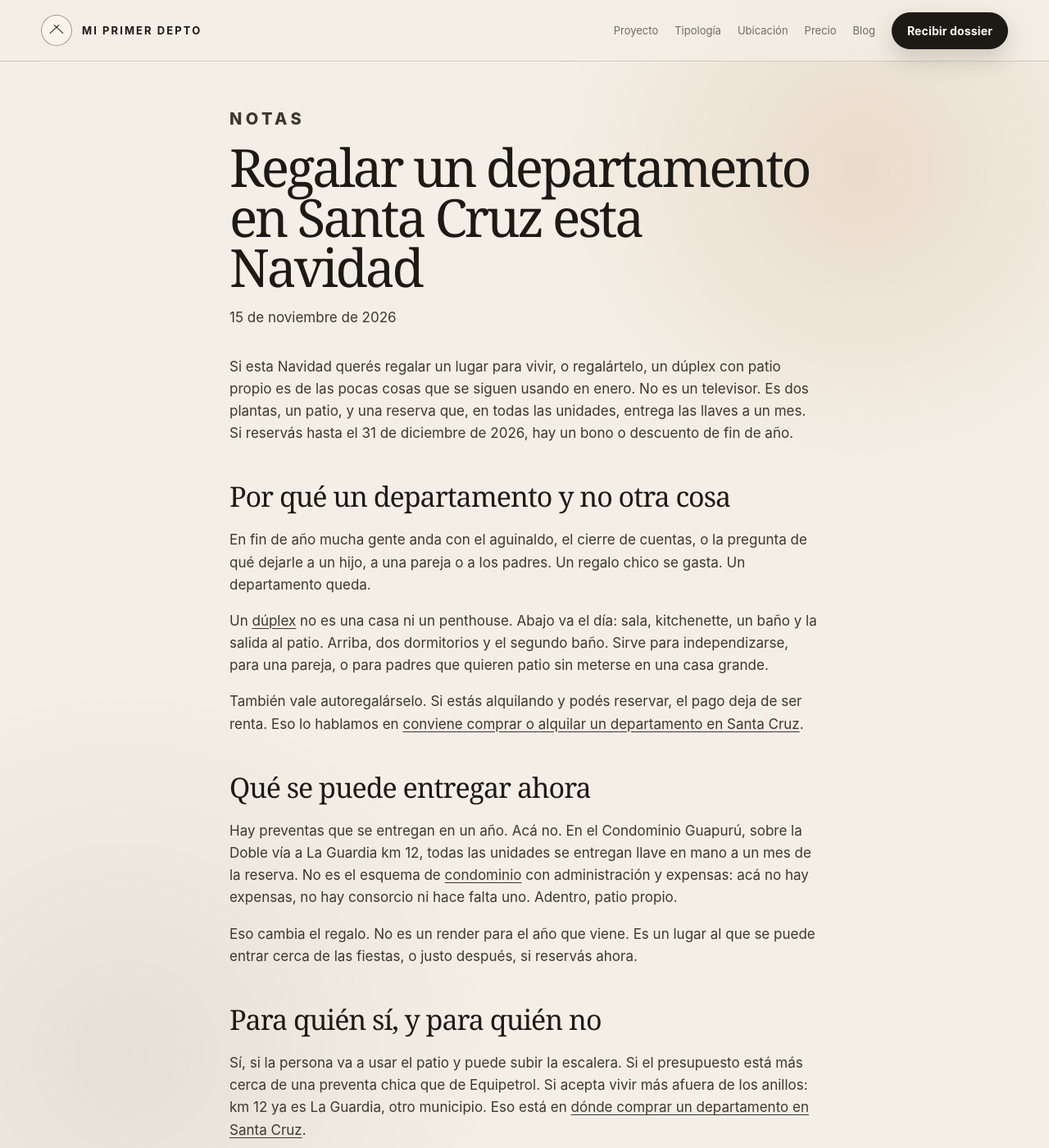
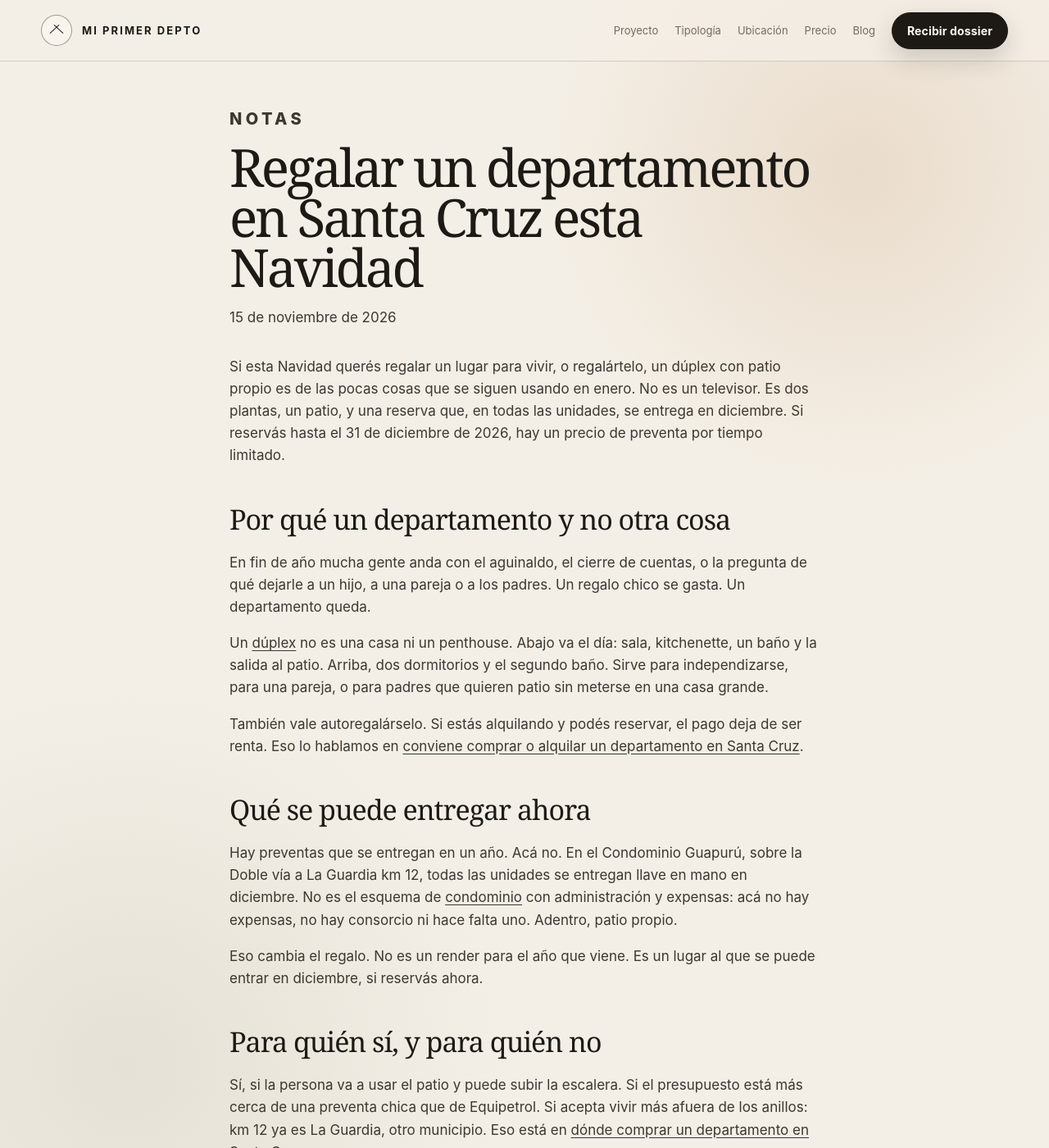
Before and after one commit to juanmanuelramallo/miprimerdepto, a Jekyll site: the page built from _posts/2026-11-15-regalar-departamento-navidad-santa-cruz.md, in a window 1280 px wide and 1400 px high. Shown: the whole window at 82% size. Built offline with Jekyll 4.4.1, drawn with Linux system fonts in a browser that asks for light colours; some of the changed text lies outside the part shown.

Commit message:
Swap Christmas promo to limited pre-sale price and December delivery
Replace the generic year-end bonus wording with precio de preventa por tiempo limitado through 31 December 2026, without an amount. Delivery in this post is now December, not one month after reservation.

```diff
--- a/_posts/2026-11-15-regalar-departamento-navidad-santa-cruz.md
+++ b/_posts/2026-11-15-regalar-departamento-navidad-santa-cruz.md
@@ -1,29 +1,29 @@
 ---
 layout: post
 title: "Regalar un departamento en Santa Cruz esta Navidad"
-description: "Si esta Navidad querés regalar un lugar para vivir, o regalártelo, un dúplex con patio es un regalo que se sigue usando en enero. Se reserva ahora y, en todas las unidades, se entrega llave en mano a un mes. Hasta el 31 de diciembre de 2026 hay un bono o descuento de fin de año."
+description: "Si esta Navidad querés regalar un lugar para vivir, o regalártelo, un dúplex con patio es un regalo que se sigue usando en enero. Se reserva ahora y, en todas las unidades, se entrega en diciembre. Hasta el 31 de diciembre de 2026 hay un precio de preventa por tiempo limitado."
 permalink: /blog/regalar-departamento-navidad-santa-cruz/
 date_label: 15 de noviembre de 2026
 robots: noindex, nofollow
 sitemap: false
-cta_text: "Si reservás hasta el 31 de diciembre de 2026, hay un bono o descuento de fin de año. Pedí el dossier y consultá el detalle por WhatsApp."
-cta_whatsapp: "https://wa.me/59177363153?text=Hola%2C%20quiero%20recibir%20el%20dossier%2C%20planos%2C%20precios%20y%20disponibilidad%20de%20Mi%20Primer%20Depto%2C%20y%20consultar%20el%20bono%20de%20fin%20de%20a%C3%B1o"
+cta_text: "Si reservás hasta el 31 de diciembre de 2026, hay un precio de preventa por tiempo limitado. Pedí el dossier y consultá el detalle por WhatsApp."
+cta_whatsapp: "https://wa.me/59177363153?text=Hola%2C%20quiero%20recibir%20el%20dossier%2C%20planos%2C%20precios%20y%20disponibilidad%20de%20Mi%20Primer%20Depto%2C%20y%20consultar%20el%20precio%20de%20preventa%20por%20tiempo%20limitado"
 faq:
   - q: "¿Tiene sentido regalar un dúplex esta Navidad?"
-    a: "Sí, si querés un regalo que se use todos los días: para un hijo, una pareja, los padres, o para vos. En Guapurú se reserva ahora y, en todas las unidades, se entrega llave en mano a un mes. No hay expensas. Si reservás hasta el 31 de diciembre de 2026, hay un bono o descuento de fin de año."
+    a: "Sí, si querés un regalo que se use todos los días: para un hijo, una pareja, los padres, o para vos. En Guapurú se reserva ahora y, en todas las unidades, se entrega en diciembre. No hay expensas. Si reservás hasta el 31 de diciembre de 2026, hay un precio de preventa por tiempo limitado."
   - q: "¿Se puede entrar a vivir cerca de las fiestas?"
-    a: "Si reservás ahora, la entrega llave en mano es a un mes de la reserva, en todas las unidades. No es una preventa a un año."
-  - q: "¿Hay un bono o descuento de fin de año?"
+    a: "Si reservás ahora, la entrega es en diciembre, en todas las unidades. No es una preventa a un año."
+  - q: "¿Hay un precio de preventa por tiempo limitado?"
     a: "Sí, si reservás hasta el 31 de diciembre de 2026. El detalle se consulta por WhatsApp, con el dossier."
   - q: "¿Hay expensas en Guapurú?"
     a: "No. No hay expensas, no hay consorcio ni hace falta uno."
   - q: "¿Para quién no conviene este regalo?"
     a: "Si la persona necesita 2º o 3º anillo sí o sí, o no puede usar escalera. Un dúplex no arregla la distancia. Arregla el uso del espacio."
   - q: "¿Cómo se pide el precio y la disponibilidad?"
-    a: "Por WhatsApp, con el dossier: plantas, patio, precio, unidades disponibles y el detalle del bono de fin de año. El precio no está en la página; se consulta."
+    a: "Por WhatsApp, con el dossier: plantas, patio, precio, unidades disponibles y el detalle del precio de preventa por tiempo limitado. El monto no está en la página; se consulta."
 ---
 
-Si esta Navidad querés regalar un lugar para vivir, o regalártelo, un dúplex con patio propio es de las pocas cosas que se siguen usando en enero. No es un televisor. Es dos plantas, un patio, y una reserva que, en todas las unidades, entrega las llaves a un mes. Si reservás hasta el 31 de diciembre de 2026, hay un bono o descuento de fin de año.
+Si esta Navidad querés regalar un lugar para vivir, o regalártelo, un dúplex con patio propio es de las pocas cosas que se siguen usando en enero. No es un televisor. Es dos plantas, un patio, y una reserva que, en todas las unidades, se entrega en diciembre. Si reservás hasta el 31 de diciembre de 2026, hay un precio de preventa por tiempo limitado.
 
 ## Por qué un departamento y no otra cosa
 
@@ -35,9 +35,9 @@ También vale autoregalárselo. Si estás alquilando y podés reservar, el pago
 
 ## Qué se puede entregar ahora
 
-Hay preventas que se entregan en un año. Acá no. En el Condominio Guapurú, sobre la Doble vía a La Guardia km 12, todas las unidades se entregan llave en mano a un mes de la reserva. No es el esquema de [condominio](/blog/que-es-un-condominio-en-santa-cruz/) con administración y expensas: acá no hay expensas, no hay consorcio ni hace falta uno. Adentro, patio propio.
+Hay preventas que se entregan en un año. Acá no. En el Condominio Guapurú, sobre la Doble vía a La Guardia km 12, todas las unidades se entregan llave en mano en diciembre. No es el esquema de [condominio](/blog/que-es-un-condominio-en-santa-cruz/) con administración y expensas: acá no hay expensas, no hay consorcio ni hace falta uno. Adentro, patio propio.
 
-Eso cambia el regalo. No es un render para el año que viene. Es un lugar al que se puede entrar cerca de las fiestas, o justo después, si reservás ahora.
+Eso cambia el regalo. No es un render para el año que viene. Es un lugar al que se puede entrar en diciembre, si reservás ahora.
 
 ## Para quién sí, y para quién no
 
@@ -49,6 +49,6 @@ No, si necesita 2º o 3º anillo sí o sí. Si alguien no puede usar escalera. S
 
 El patio: si se usa o es un pasillo. Los dos baños, uno por piso. Si el parqueo va aparte. En Guapurú no hay que preguntar por expensas: no hay.
 
-## Bono de fin de año
+## Precio de preventa por tiempo limitado
 
-Si reservás hasta el 31 de diciembre de 2026, hay un bono o descuento de fin de año. El detalle no está en la página: se consulta por WhatsApp, junto con el dossier.
+Si reservás hasta el 31 de diciembre de 2026, hay un precio de preventa por tiempo limitado. El detalle no está en la página: se consulta por WhatsApp, junto con el dossier.
```
